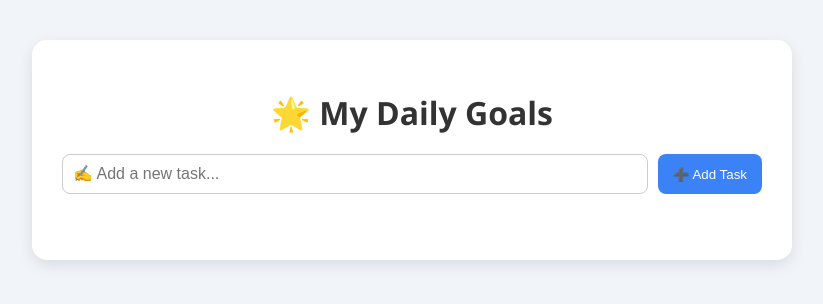
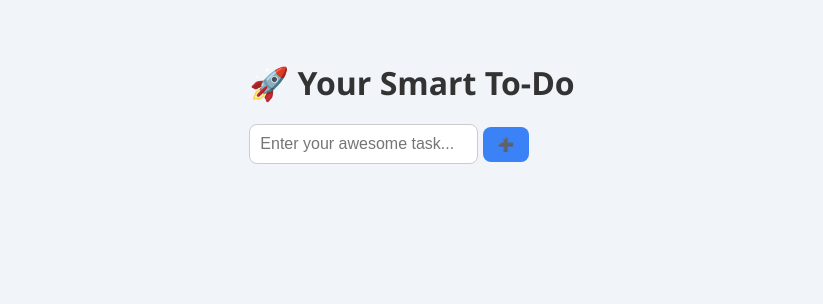
Before and after one commit to Sneharah-Vilas-Thote/Todo-app, a plain HTML site: page index.html in a window 1280 px wide. Shown: the whole page, without its empty margins (228-1051 px from the left). Drawn offline with Linux system fonts and the light colour scheme.

Commit message:
Update index.html

```diff
--- a/index.html
+++ b/index.html
@@ -1,20 +1,20 @@
-<!-- index.html -->
 <!DOCTYPE html>
 <html lang="en">
 <head>
   <meta charset="UTF-8" />
   <meta name="viewport" content="width=device-width, initial-scale=1.0"/>
-  <title>Awesome ToDo App</title>
-  <link rel="stylesheet" href="style.css"/>
+  <title>Awesome To-Do App</title>
+  <link rel="stylesheet" href="style.css" />
+  <link href="https://fonts.googleapis.com/css2?family=Poppins:wght@400;600&display=swap" rel="stylesheet" />
 </head>
 <body>
-  <div class="container">
-    <h1>🌟 My Daily Goals</h1>
-    <form id="task-form">
-      <input type="text" id="task-input" placeholder="✍️ Add a new task..." required/>
-      <button type="submit">➕ Add Task</button>
-    </form>
-    <ul id="task-list"></ul>
+  <div class="app-container">
+    <h1>🚀 Your Smart To-Do</h1>
+    <div class="input-area">
+      <input type="text" id="taskInput" placeholder="Enter your awesome task..." />
+      <button onclick="addTask()">➕</button>
+    </div>
+    <div class="tasks-container" id="tasksContainer"></div>
   </div>
   <script src="script.js"></script>
 </body>
```
